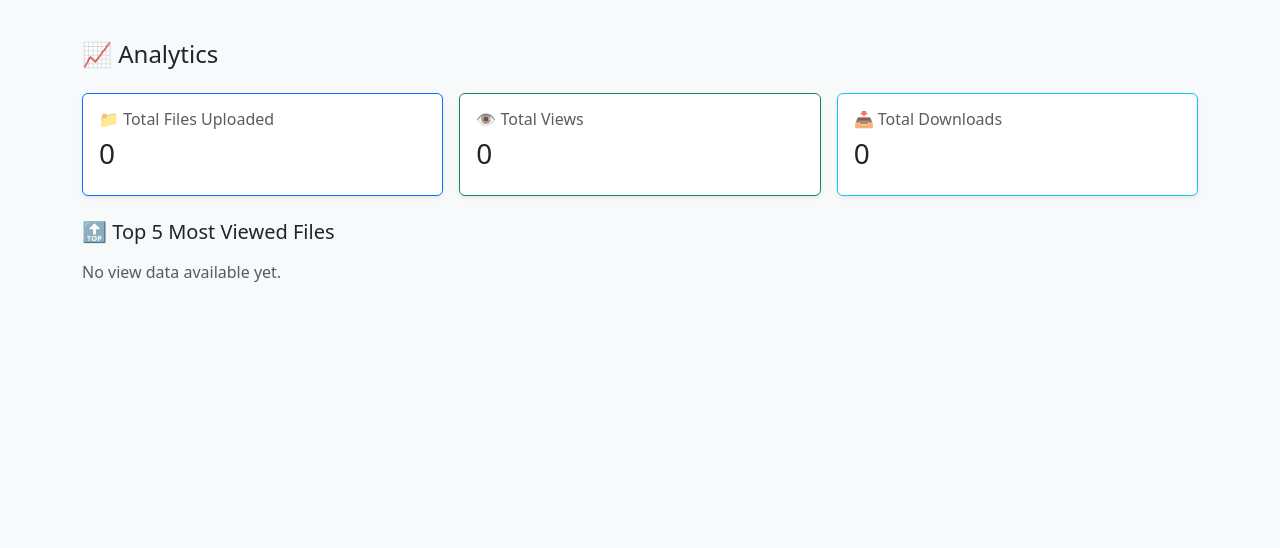
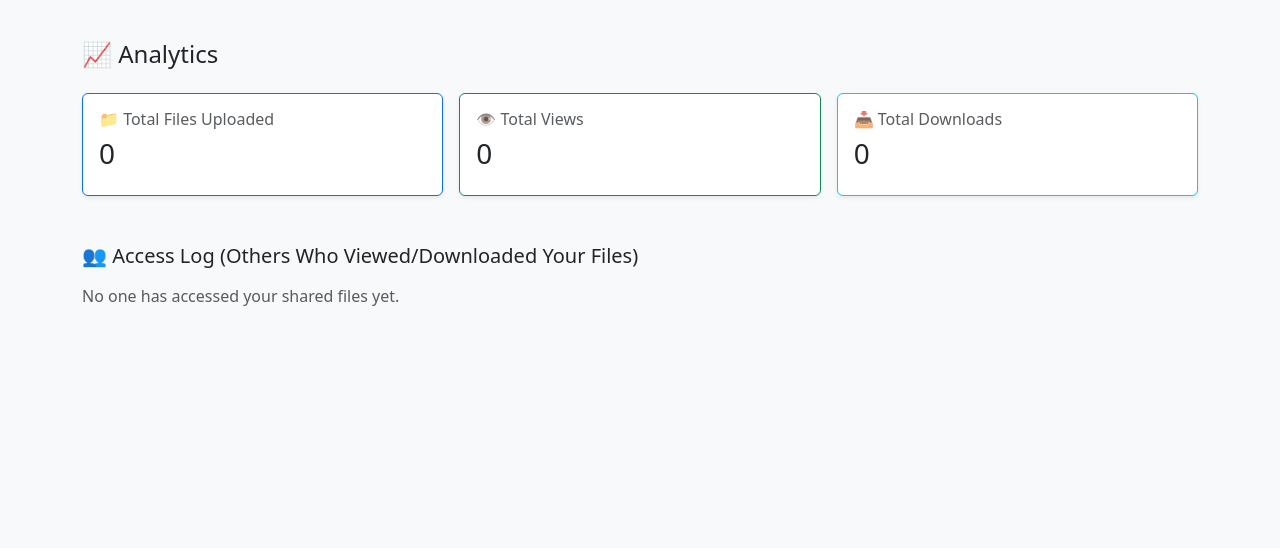
Before and after one commit to MacJr11/dms, a Django app: page /analytics/ in a window 1280 px wide. Shown: the part 56-604 px from the top of the page. Run offline with Django 5.2, Linux system fonts and the light colour scheme; the visitor is signed in with stand-in values (Sample User, id 1); data comes from the database, SQL or seed files in the repository; data that the repository does not hold is empty; some libraries are stand-ins or nearby versions.

Commit message:
analytics update

```diff
--- a/fileMonitoring/templates/dashboard.html
+++ b/fileMonitoring/templates/dashboard.html
@@ -12,6 +12,11 @@
           <li class="nav-item"><a class="nav-link" href="{% url 'dashboard' %}">📊 Dashboard</a></li>
           <li class="nav-item">
             <a class="nav-link" href="{% url 'view_folders' %}">🗂️ Folders </a>
+          </li>
+          <li class="nav-item">
+            <a class="nav-link" href="{% url 'shared_documents' %}">
+              🔗 Shared Documents
+            </a>
           </li>
           <li class="nav-item"><a class="nav-link" href="{% url 'upload_document' %}">📁 Upload Document</a></li>
           <li class="nav-item"><a class="nav-link" href="{% url 'my_files' %}">📂 My Files</a></li>
--- a/fileMonitoring/templates/documents/analytics.html
+++ b/fileMonitoring/templates/documents/analytics.html
@@ -31,25 +31,34 @@
   </div>
 </div>
 
-<h5 class="mt-4 mb-3">🔝 Top 5 Most Viewed Files</h5>
-{% if top_docs %}
+<h5 class="mt-5 mb-3">👥 Access Log (Others Who Viewed/Downloaded Your Files)</h5>
+
+{% if access_logs %}
+  <div class="table-responsive">
     <table class="table table-bordered table-striped">
       <thead>
         <tr>
+          <th>User</th>
           <th>File</th>
-        <th>Views</th>
+          <th>Action</th>
+          <th>Time</th>
         </tr>
       </thead>
       <tbody>
-      {% for doc in top_docs %}
+        {% for log in access_logs %}
         <tr>
-        <td>{{ doc.document__name }}</td>
-        <td>{{ doc.view_count }}</td>
+          <td>{{ log.accessed_by }}</td>
+          <td>{{ log.document.name }}</td>
+          <td>
+            {% if log.action == 'view' %}👁️ Viewed{% elif log.action == 'download' %}⬇️ Downloaded{% endif %}
+          </td>
+          <td>{{ log.accessed_at|date:"M d, Y H:i" }}</td>
         </tr>
         {% endfor %}
       </tbody>
     </table>
+  </div>
 {% else %}
-  <p class="text-muted">No view data available yet.</p>
+  <p class="text-muted">No one has accessed your shared files yet.</p>
 {% endif %}
 {% endblock %}
--- a/fileMonitoring/templates/documents/my_files.html
+++ b/fileMonitoring/templates/documents/my_files.html
@@ -43,8 +43,10 @@
           <td>
             <a href="{% url 'smart_preview' file.id  %}" class="btn btn-sm btn-outline-primary">View</a>
             <a href="{{ file.file.url }}" class="btn btn-sm btn-outline-secondary" download>Download</a>
+            <a href="{% url 'integrity_history' file.id %}" class="btn btn-sm btn-outline-dark">Integrity Log</a>
             <a href="{% url 'upload_new_version' file.id %}" class="btn btn-sm btn-outline-warning">Upload Version</a>
             <a href="{% url 'document_versions' file.id %}" class="btn btn-sm btn-outline-info">Versions</a>
+            <a href="{% url 'access_log' file.id %}" class="btn btn-sm btn-outline-dark">Access Log</a>
             <form method="POST" action="{% url 'delete_file' file.id %}" style="display:inline;">
                 {% csrf_token %}
                 <button type="submit" class="btn btn-sm btn-outline-danger"
--- a/fileMonitoring/urls.py
+++ b/fileMonitoring/urls.py
@@ -23,4 +23,8 @@ urlpatterns = [
     path('document/<int:doc_id>/upload-version/', views.upload_new_version, name='upload_new_version'),
     path('document/<int:doc_id>/versions/', views.document_versions, name='document_versions'),
     path('version/<int:version_id>/restore/', views.restore_version, name='restore_version'),
+    path('document/<int:doc_id>/integrity-history/', views.integrity_history, name='integrity_history'),
+    path('shared-documents/', views.shared_documents, name='shared_documents'),
+    path('document/<int:doc_id>/access-log/', views.access_log, name='access_log'),path('document/<int:doc_id>/toggle-share/', views.toggle_share, name='toggle_share'),
+
 ]+ static(settings.MEDIA_URL, document_root=settings.MEDIA_ROOT)
--- a/fileMonitoring/views.py
+++ b/fileMonitoring/views.py
@@ -12,6 +12,8 @@ from django.db.models import Count
 import mimetypes
 import hashlib
 from django.db.models import Q
+from django.utils.timezone import now
+from datetime import timedelta
 
 
 # --- Registration View ---
@@ -93,6 +95,7 @@ def upload_document(request):
             version_number=1
         )
 
+        hash_value = FileHash.generate_sha256(doc.file.path)
         FileHash.objects.create(document=doc, hash_value=hash_value)
         ActivityLog.objects.create(user=request.user, action='upload', document=doc)
 
@@ -106,6 +109,22 @@ def smart_view(request, doc_id):
     file_url = request.build_absolute_uri(doc.file.url)
     mimetype, _ = mimetypes.guess_type(doc.file.path)
 
+    # ✅ Log the view before redirecting
+    if request.user != doc.uploaded_by:
+        recent = UsageStat.objects.filter(
+            document=doc,
+            accessed_by=request.user,
+            action='view',
+            accessed_at__gte=now() - timedelta(minutes=10)
+        ).exists()
+        if not recent:
+            UsageStat.objects.create(
+                document=doc,
+                accessed_by=request.user,
+                action='view'
+            )
+
+    # ✅ Then process preview logic
     if mimetype and mimetype.startswith('image'):
         return redirect(doc.file.url)
 
@@ -117,10 +136,11 @@ def smart_view(request, doc_id):
         office_url = f"https://view.officeapps.live.com/op/embed.aspx?src={encoded_url}"
         return redirect(office_url)
 
-    else:
-        return redirect('dashboard.html', {
-            'message': "This file cannot be previewed in the browser."
-        })
+    # If nothing matches
+    return render(request, 'dashboard.html', {
+        'message': "This file cannot be previewed in the browser."
+    })
+
 
 @login_required
 def my_files(request):
@@ -184,6 +204,9 @@ def analytics(request):
     total_views = UsageStat.objects.filter(document__in=user_docs, action='view').count()
     total_downloads = UsageStat.objects.filter(document__in=user_docs, action='download').count()
 
+    user_docs = Document.objects.filter(uploaded_by=request.user)
+    access_logs = UsageStat.objects.filter(document__in=user_docs).select_related('accessed_by', 'document').order_by('-accessed_at')
+
     # Top 5 most viewed
     top_docs = UsageStat.objects.filter(document__in=user_docs, action='view') \
         .values('document__id', 'document__name') \
@@ -194,7 +217,8 @@ def analytics(request):
         'total_uploads': total_uploads,
         'total_views': total_views,
         'total_downloads': total_downloads,
-        'top_docs': top_docs
+        'top_docs': top_docs,
+        'access_logs': access_logs
     }
     return render(request, 'documents/analytics.html', context)
 
@@ -296,6 +320,57 @@ def restore_version(request, version_id):
     messages.success(request, f"Restored to version {version.version_number} (saved as version {version_number}).")
     return redirect('document_versions', doc_id=document.id)
 
+@login_required
+def check_file_integrity(request, doc_id):
+    doc = get_object_or_404(Document, id=doc_id, uploaded_by=request.user)
+    try:
+        hash_obj = FileHash.objects.get(document=doc)
+        current_hash = FileHash.generate_sha256(doc.file.path)
+
+        if current_hash == hash_obj.hash_value:
+            result = 'intact'
+            messages.success(request, "✅ File is intact.")
+        else:
+            result = 'tampered'
+            messages.warning(request, "⚠️ File has been modified or corrupted!")
+
+        # 🔐 Log the check
+        IntegrityCheckLog.objects.create(document=doc, checked_by=request.user, result=result)
+
+    except FileHash.DoesNotExist:
+        messages.warning(request, "No hash found for this file.")
+
+    return redirect('my_files')
+
+@login_required
+def shared_documents(request):
+    files = Document.objects.filter(is_shared=True, is_deleted=False).exclude(uploaded_by=request.user)
+    return render(request, 'documents/shared_docs.html', {'files': files})
+
+@login_required
+def access_log(request, doc_id):
+    doc = get_object_or_404(Document, id=doc_id, uploaded_by=request.user)
+    logs = UsageStat.objects.filter(document=doc).order_by('-accessed_at')
+    return render(request, 'documents/access_log.html', {'document': doc, 'logs': logs})
+
+
+@login_required
+def integrity_history(request, doc_id):
+    doc = get_object_or_404(Document, id=doc_id, uploaded_by=request.user)
+    logs = IntegrityCheckLog.objects.filter(document=doc).order_by('-checked_at')
+    return render(request, 'documents/integrity_history.html', {'document': doc, 'logs': logs})
+
+@login_required
+@require_POST
+def toggle_share(request, doc_id):
+    doc = get_object_or_404(Document, id=doc_id, uploaded_by=request.user)
+    doc.is_shared = not doc.is_shared
+    doc.save()
+
+    status = "shared" if doc.is_shared else "unshared"
+    messages.success(request, f"File is now {status}.")
+    return redirect('my_files')
+
 
 
 
```
Also changed, not shown: fileMonitoring/models.py (+10 -0 lines), fileMonitoring/templates/documents/access_log.html (added, +17 -0 lines), fileMonitoring/templates/documents/folder_documents.html (+15 -4 lines), fileMonitoring/templates/documents/integrity_history.html (added, +21 -0 lines), fileMonitoring/templates/documents/shared_docs.html (added, +20 -0 lines), fileMonitoring/migrations/0003_integritychecklog.py (added), fileMonitoring/migrations/0004_document_is_shared.py (added). Lines whose indentation alone changed are shown as unchanged.
